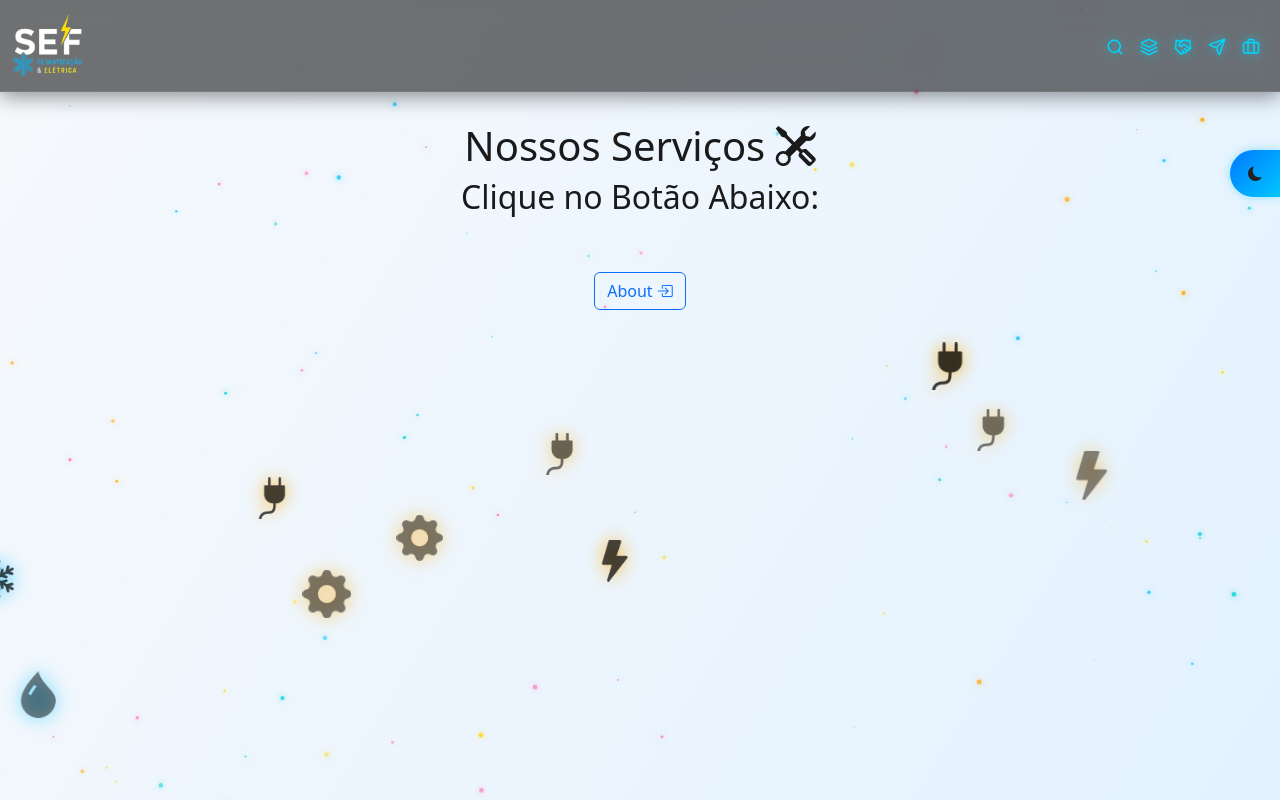
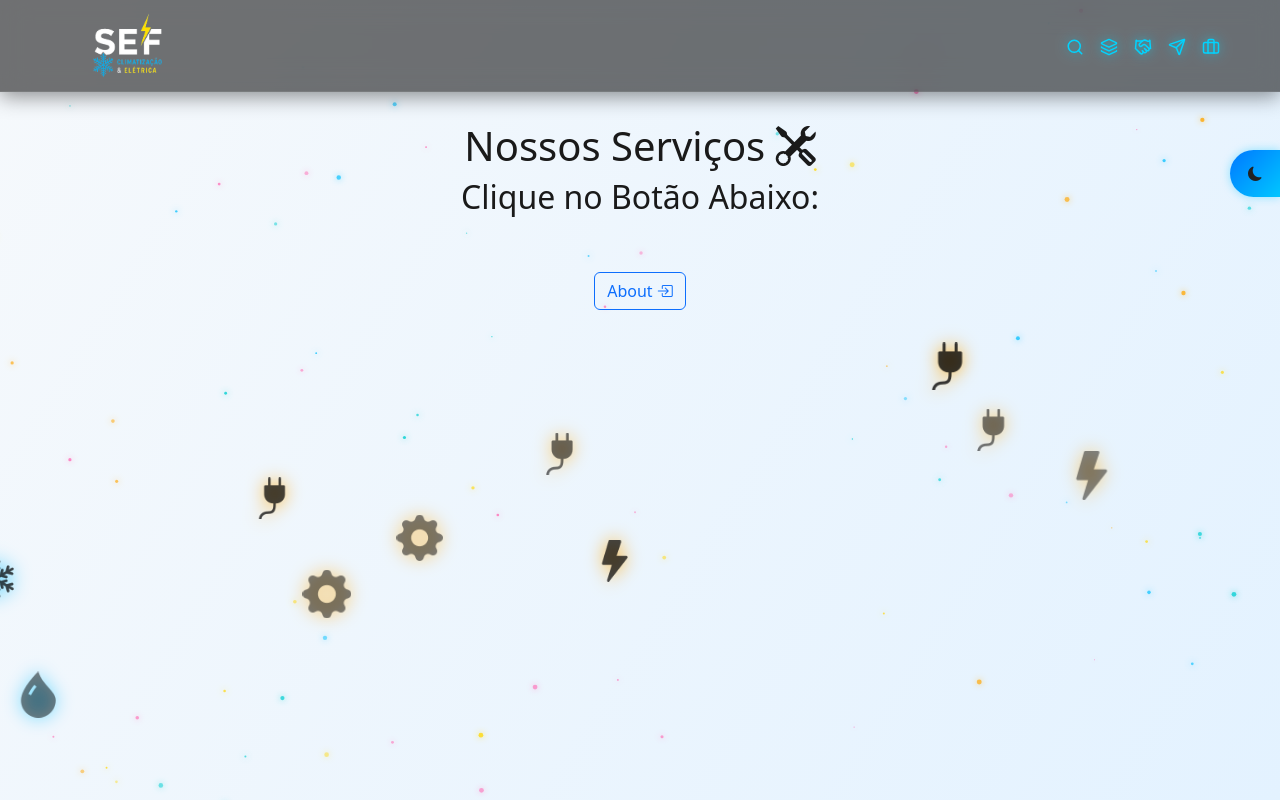
Before and after one commit to sfclimelet/siteemnextjs, a Next.js app: page / in a window 1280 px wide. Built offline with nearby package versions, Linux system fonts and the light colour scheme.

Commit message:
Resolução da Logo e dos Icones do Menu principal.

```diff
--- a/styles/navbar/navbar-Home.css
+++ b/styles/navbar/navbar-Home.css
@@ -25,6 +25,31 @@
   }
 }
 
+#nbHome .logoNavbar {
+  width: 70px !important;
+  height: 65px !important;
+  transition: all 0.4s ease;
+}
+#nbHome .logoNavbar:hover {
+  transform: scale(1.03);
+}
+@media (min-width: 576px) {
+  #nbHome .logoNavbar {
+    margin-left: 30px;
+  }
+}
+@media (min-width: 870px) {
+  #nbHome .logoNavbar {
+    margin-left: 80px;
+  }
+}
+
+@media (min-width: 576px) {
+  #nbHome #navbarHome {
+    margin-left: 30px;
+  }
+}
+
 @media (max-width: 768px) {
   #navbarHome #SearchBtn {
     margin-left: 20px !important;
@@ -43,6 +68,9 @@
   }
 }
 @media (min-width: 576px) {
+  #navbarHome {
+    margin-right: 40px !important;
+  }
   #navbarHome #SearchBtn {
     margin-left: 0 !important;
   }
@@ -262,15 +290,6 @@
   box-shadow: 0 0 0 2px rgba(0, 170, 255, 0.4) !important;
 }
 
-.logoNavbar {
-  width: 70px;
-  height: 65px !important;
-  transition: all 0.4s ease;
-}
-.logoNavbar:hover {
-  transform: scale(1.03);
-}
-
 .navbar-toggler-icon {
   background-image: none !important;
 }
--- a/styles/navbar/navbar-Home.scss
+++ b/styles/navbar/navbar-Home.scss
@@ -35,6 +35,28 @@ $nav-Home-bxs: rgba(0, 0, 0, 0.451);
       }
     }
   }
+
+  // Logo da Navbar e os Icones dos Menus
+  #{$Nid} .logoNavbar{
+    width: 70px !important;
+    height: 65px !important;
+    transition: all 0.4s ease;
+    &:hover {
+      transform: scale(1.03);
+    }
+    @media (min-width: 576px){
+      margin-left: 30px;
+    }
+    @media (min-width: 870px){
+      margin-left: 80px;
+    }
+  }
+  #{$Nid} #navbarHome{
+    @media (min-width: 576px){
+      margin-left: 30px;
+    }
+  }
+
 }
 @include NavHome('#nbHome');
 
@@ -53,6 +75,7 @@ $nav-Home-bxs: rgba(0, 0, 0, 0.451);
   // Acima do Mobile
   @media (min-width: 576px){
     #{$pai}{
+      margin-right: 40px !important;
       @each $per in $filhos {
         #{$per}{
           margin-left: 0 !important;
@@ -151,19 +174,6 @@ $nav-Home-bxs: rgba(0, 0, 0, 0.451);
   }
 }
 @include navbarIconsMobile('#navbarHome', '.search-dropdown','.search-input',20px, '#SearchBtn','#Services' ,'#Qmsm' ,'#Ajsu' ,'#PortCert');
-
-@mixin LogoNavbarHome($id) {
-  #{$id} {
-    width: 70px;
-    height: 65px !important;
-    transition: all 0.4s ease;
-
-    &:hover {
-      transform: scale(1.03);
-    }
-  }
-}
-@include LogoNavbarHome('.logoNavbar');
 
 @mixin NavToggler($cls1, $cls2){
     $color-border: #ffffff7a;
```
Also changed, not shown: 1 other file (tests, documents, lock files or other folders). Lines whose indentation alone changed are shown as unchanged.
